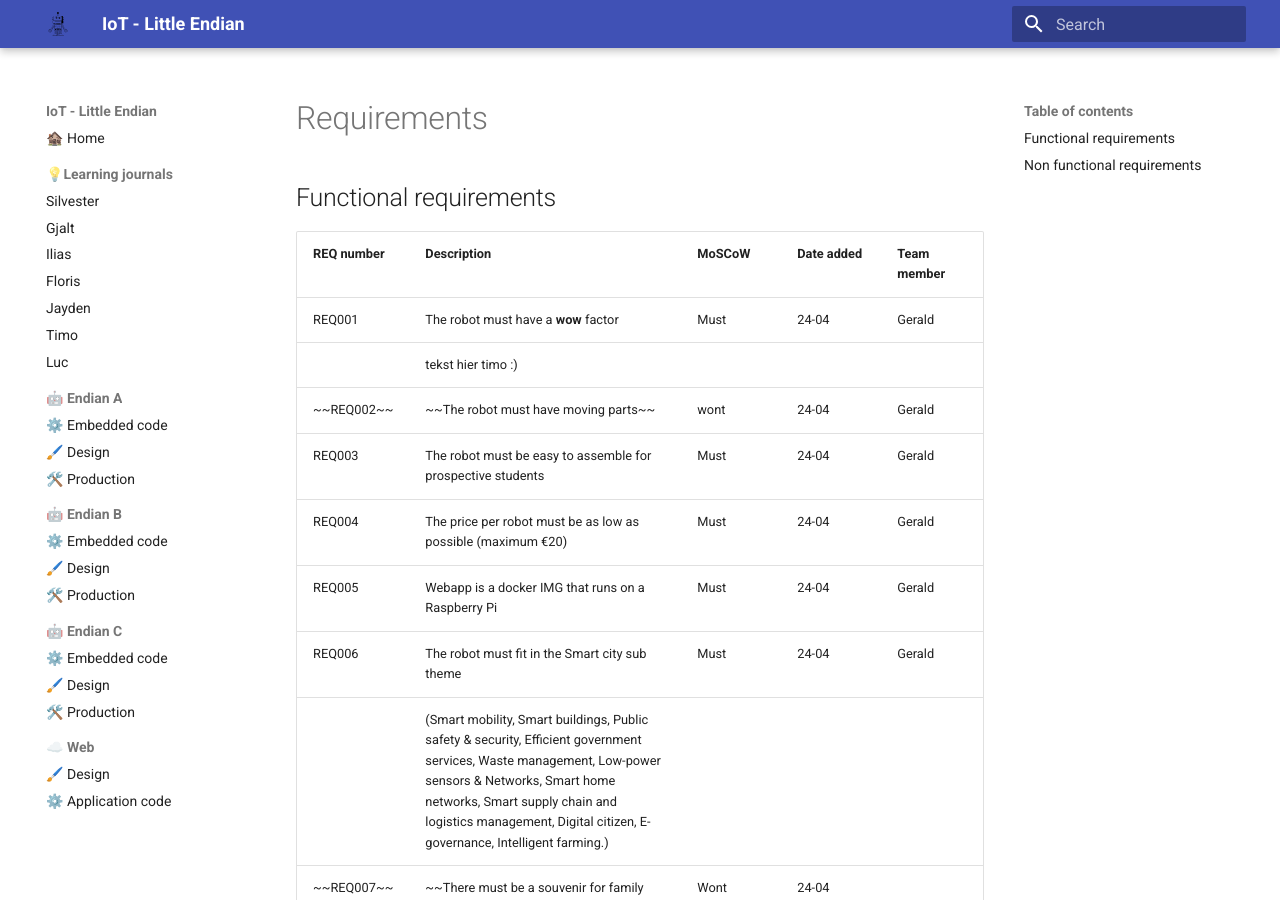
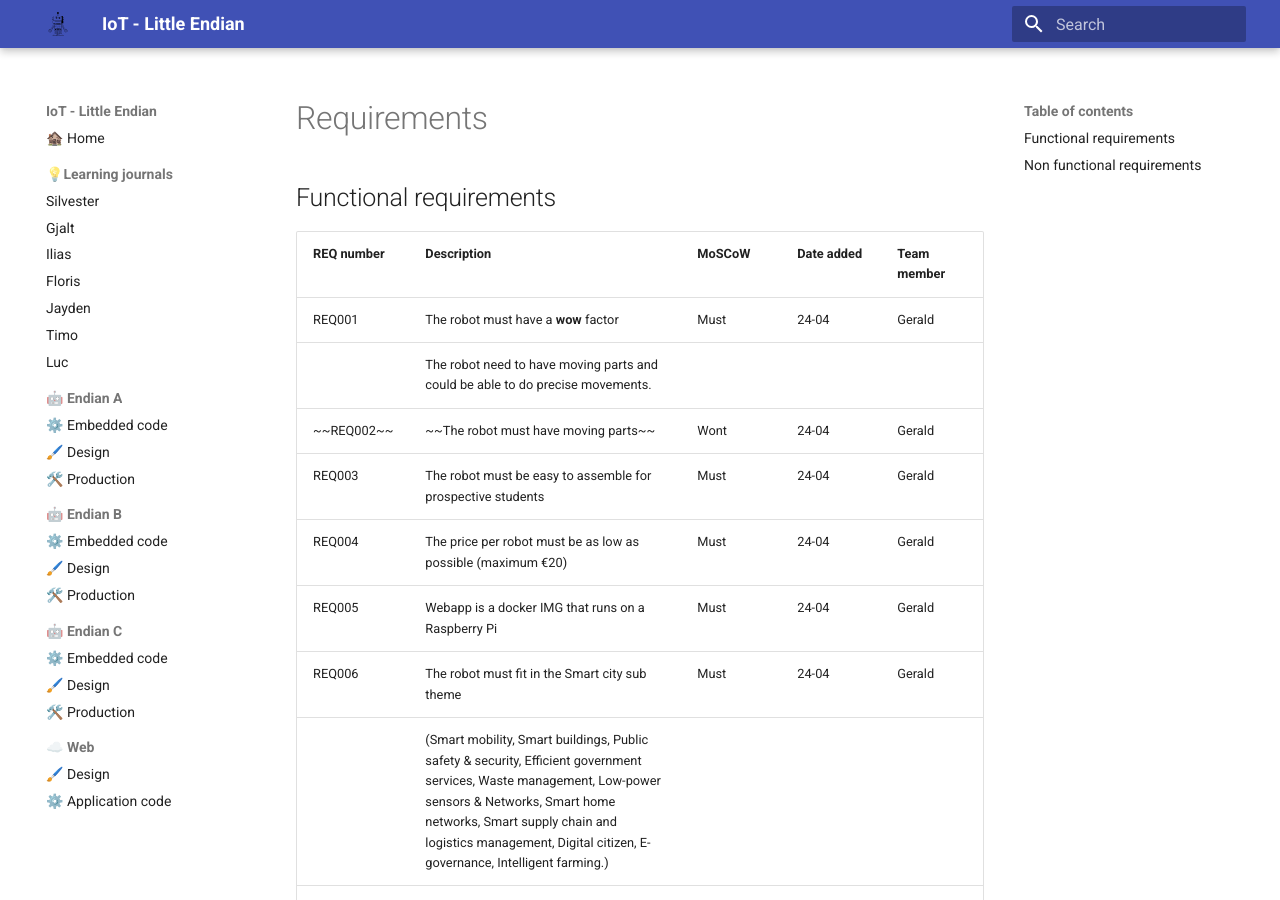
Before and after one commit to VioletHarmon2002/MyFirstRobot, an MkDocs documentation site: the page built from docs/Requirements&DoD.md, in a window 1280 px wide and 900 px high. Built offline with MkDocs 1.6.1 and Material for MkDocs 9.7.7, drawn with Linux system fonts in a browser that asks for light colours.

Commit message:
Update requirements

```diff
--- a/docs/Requirements&DoD.md
+++ b/docs/Requirements&DoD.md
@@ -4,8 +4,8 @@
 | REQ number | Description | MoSCoW | Date added | Team member |
 |---|---|---|---|---|
 | REQ001 | The robot must have a **wow** factor | Must | 24-04 | Gerald |
-| | tekst hier timo :) | | | |
-| ~~REQ002~~ | ~~The robot must have moving parts~~ | wont | 24-04 | Gerald |
+| | The robot need to have moving parts and could be able to do precise movements. | | | |
+| ~~REQ002~~ | ~~The robot must have moving parts~~ | Wont | 24-04 | Gerald |
 | REQ003 | The robot must be easy to assemble for prospective students | Must | 24-04 | Gerald |
 | REQ004 | The price per robot must be as low as possible (maximum €20) | Must | 24-04 | Gerald |
 | REQ005 | Webapp is a docker IMG that runs on a Raspberry Pi | Must | 24-04 | Gerald |
```
